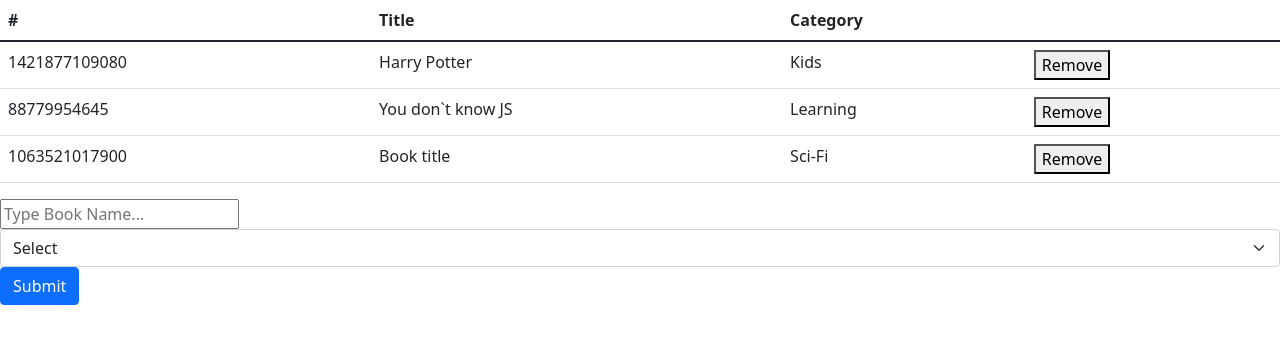
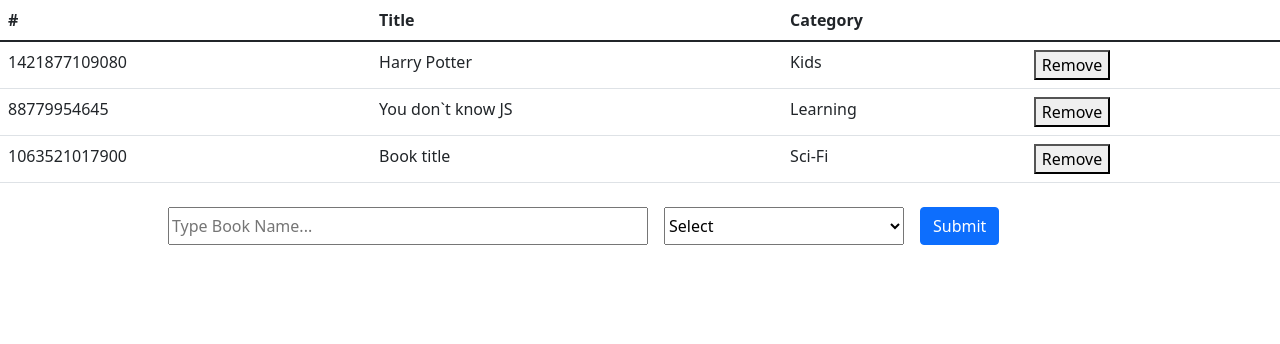
Before and after one commit to AbdumurodovaZulfizar/Bookstore-CMS, a React (Create React App) app: page / in a window 1280 px wide. Shown: the top 344 px of the page. Built offline with nearby package versions, Linux system fonts and the light colour scheme.

Commit message:
Change BooksForm

```diff
--- a/src/containers/BooksForm.js
+++ b/src/containers/BooksForm.js
@@ -44,7 +44,7 @@ class BooksForm extends Component {
 
     return (
       <div>
-        <form onSubmit={this.submitForm}>
+        <form onSubmit={this.submitForm} className="col-9 mx-auto d-flex">
           <input
             type="text"
             onChange={this.handleChange}
@@ -53,8 +53,9 @@ class BooksForm extends Component {
             value={title}
             maxLength={50}
             minLength={5}
+            className="col-6 m-2"
           />
-          <select className="form-select" aria-label="Default select example" name="category" value={category} onChange={this.handleChange}>
+          <select className="col-3 m-2" aria-label="Default select example" name="category" value={category} onChange={this.handleChange}>
             <option value="disabled" key="0">Select</option>
             {categories.map((types) => (
               <option value={types} key={types}>
@@ -62,7 +63,7 @@ class BooksForm extends Component {
               </option>
             ))}
           </select>
-          <button type="submit" className="btn btn-primary">Submit</button>
+          <button type="submit" className="btn btn-primary m-2">Submit</button>
         </form>
       </div>
     );
```
